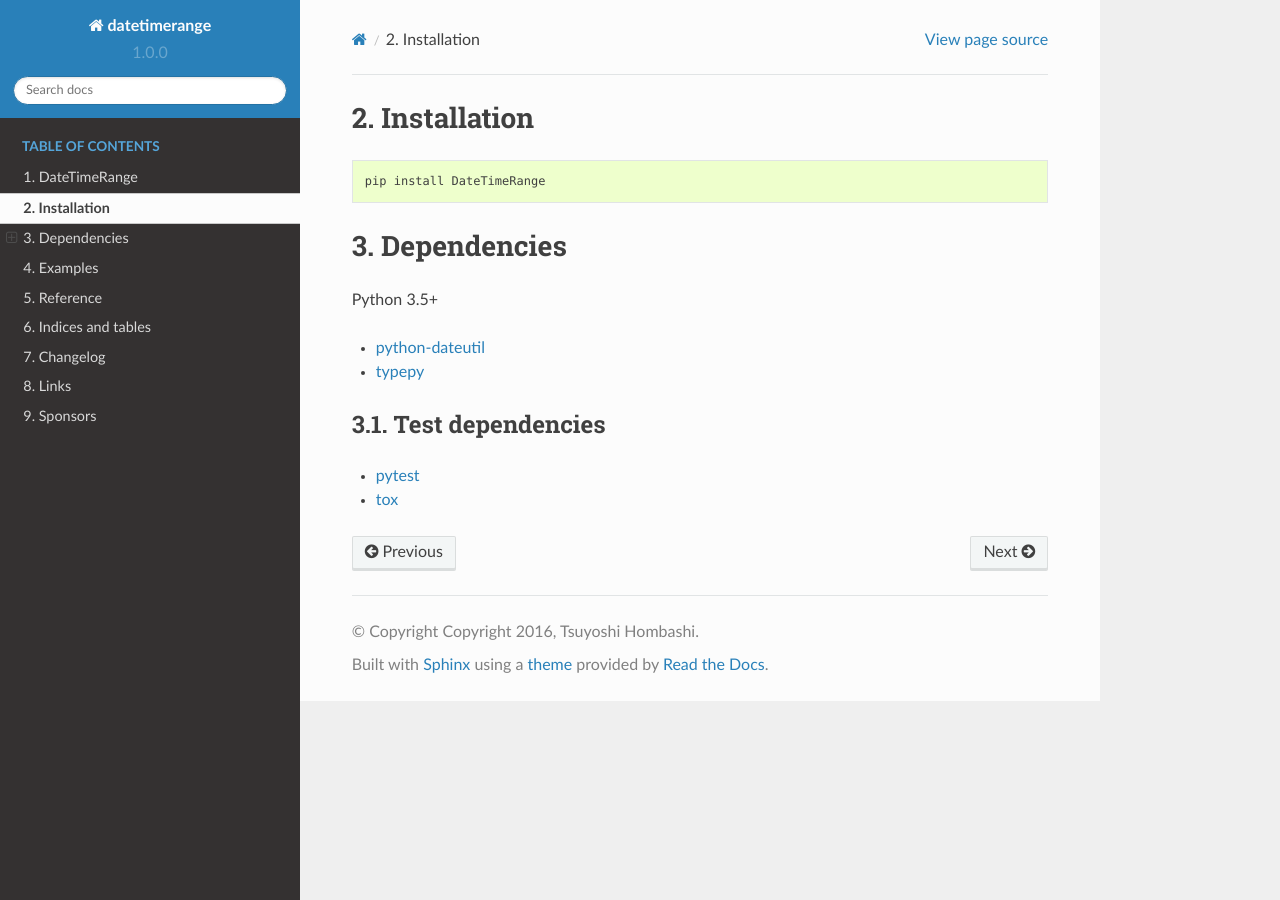
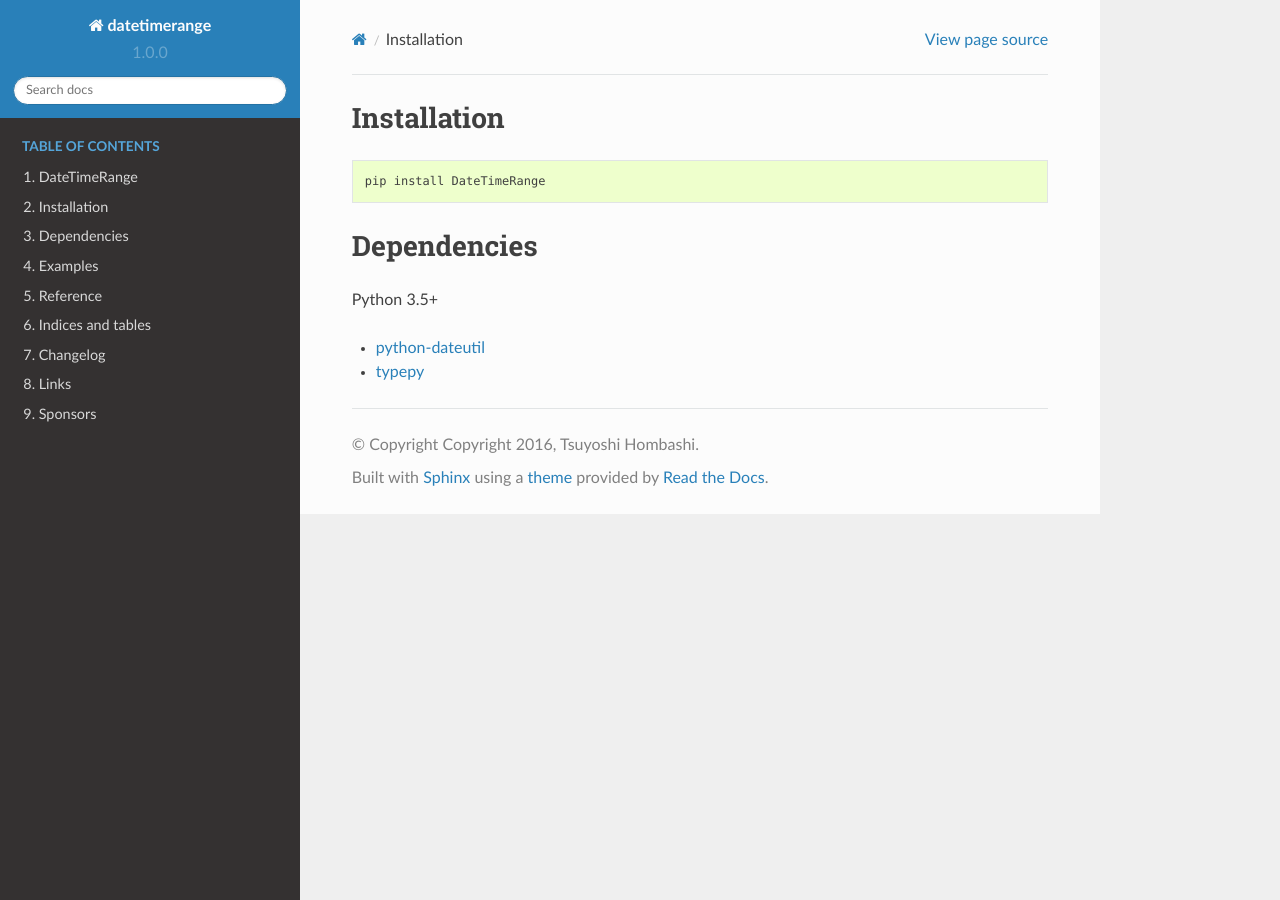
Before and after one commit to thombashi/DateTimeRange, a Sphinx documentation site: the page built from docs/pages/introduction/installation.rst, in a window 1280 px wide. Built offline with Sphinx 7.4.7 and the Read the Docs theme 2.0.0, drawn with Linux system fonts in a browser that asks for light colours.

Commit message:
Update docs

```diff
--- a/docs/index.rst
+++ b/docs/index.rst
@@ -14,7 +14,6 @@
    :numbered:
 
    pages/introduction/index
-   pages/installation
    pages/examples/index
    pages/reference/index
    pages/genindex
--- a/docs/pages/introduction/index.rst
+++ b/docs/pages/introduction/index.rst
@@ -8,3 +8,6 @@
 -------
 
 .. include:: summary.txt
+
+
+.. include:: installation.rst
--- a/docs/pages/installation.rst
+++ b/docs/pages/introduction/installation.rst
@@ -12,8 +12,3 @@
 
 - `python-dateutil <https://pypi.org/project/python-dateutil/>`__
 - `typepy <https://github.com/thombashi/typepy>`__
-
-Test dependencies
------------------
-- `pytest <https://docs.pytest.org/en/latest/>`__
-- `tox <https://testrun.org/tox/latest/>`__
```
